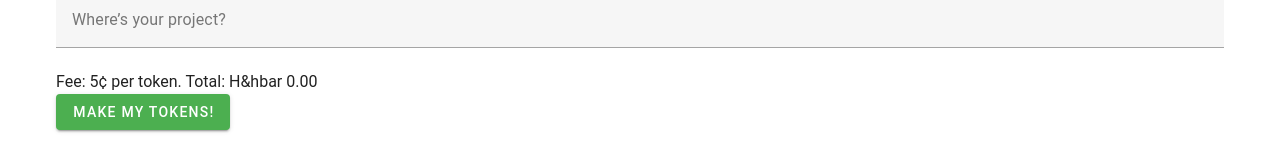
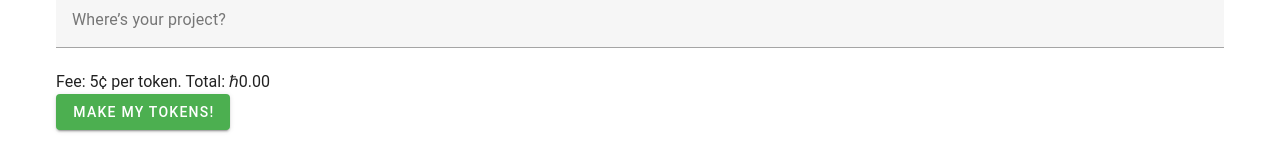
Before and after one commit to vichiti/TreeToken, a Vue app: page /make-tokens in a window 1280 px wide. Shown: the part 280-440 px from the top of the page. Built offline with nearby package versions, Linux system fonts and the light colour scheme.

Commit message:
changes names

```diff
--- a/src/views/Scoreboard.vue
+++ b/src/views/Scoreboard.vue
@@ -1,7 +1,7 @@
 <!-- src/views/Scoreboard.vue -->
 <template>
   <v-container>
-    <h2>Scoreboard</h2>
+    <h2>Transactions</h2>
     <v-list>
       <v-list-item v-for="event in events" :key="event.id">{{ event.text }}</v-list-item>
     </v-list>
--- a/src/views/TokenMaker.vue
+++ b/src/views/TokenMaker.vue
@@ -8,7 +8,7 @@
           <v-text-field v-model="amount" type="number" label="How much CO2?" required></v-text-field>
           <v-file-input v-model="proof" label="Upload Proof" required></v-file-input>
           <v-text-field v-model="location" label="Where’s your project?" required></v-text-field>
-          <p>Fee: 5¢ per token. Total: H&hbar {{ (amount * 0.05).toFixed(2) }}</p>
+          <p>Fee: 5¢ per token. Total: &hbar;{{ (amount * 0.05).toFixed(2) }}</p>
           <v-btn type="submit" color="primary">Make My Tokens!</v-btn>
         </v-form>
         <v-alert v-if="status" type="success" class="mt-4">{{ status }}</v-alert>
```
